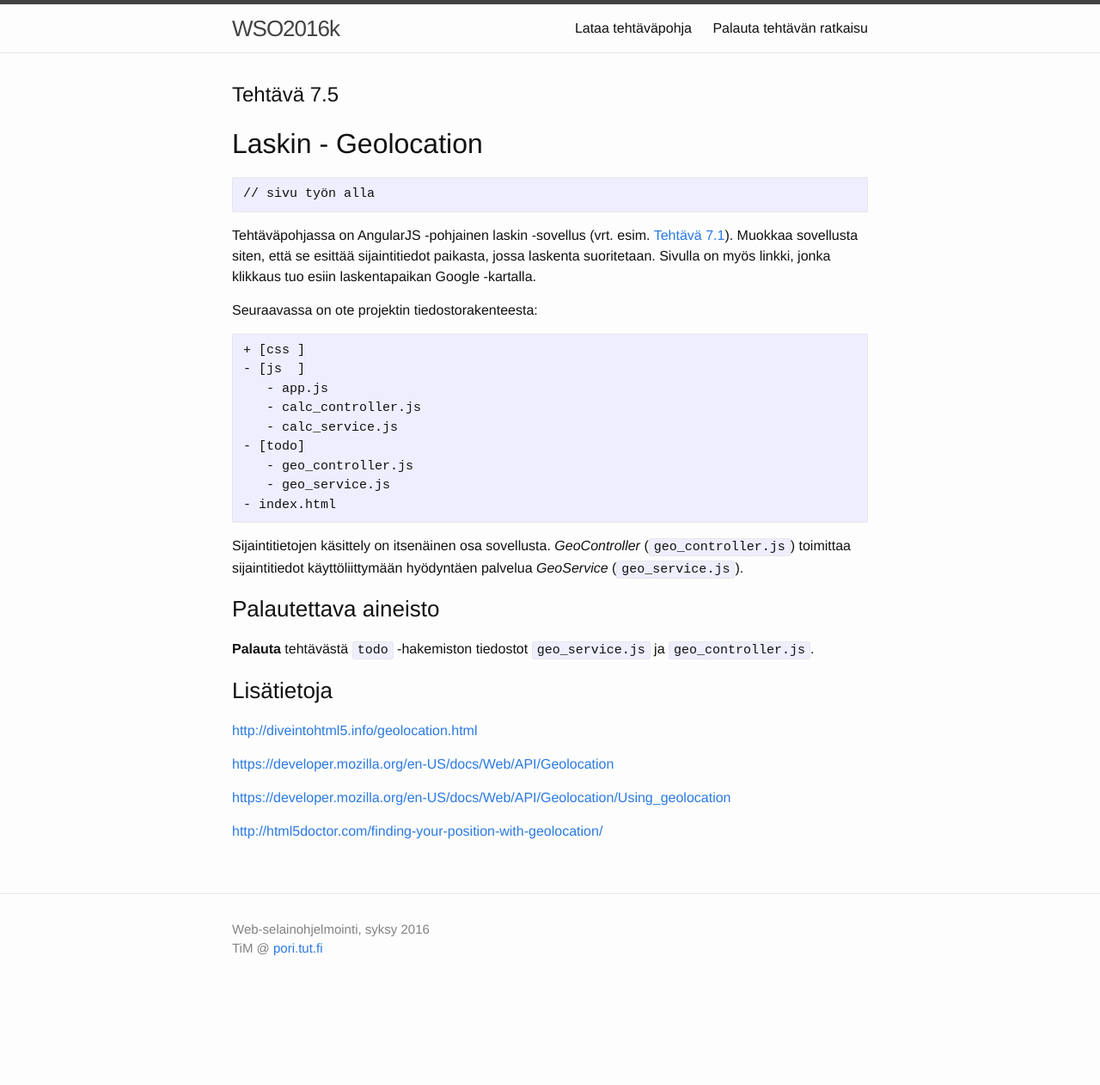
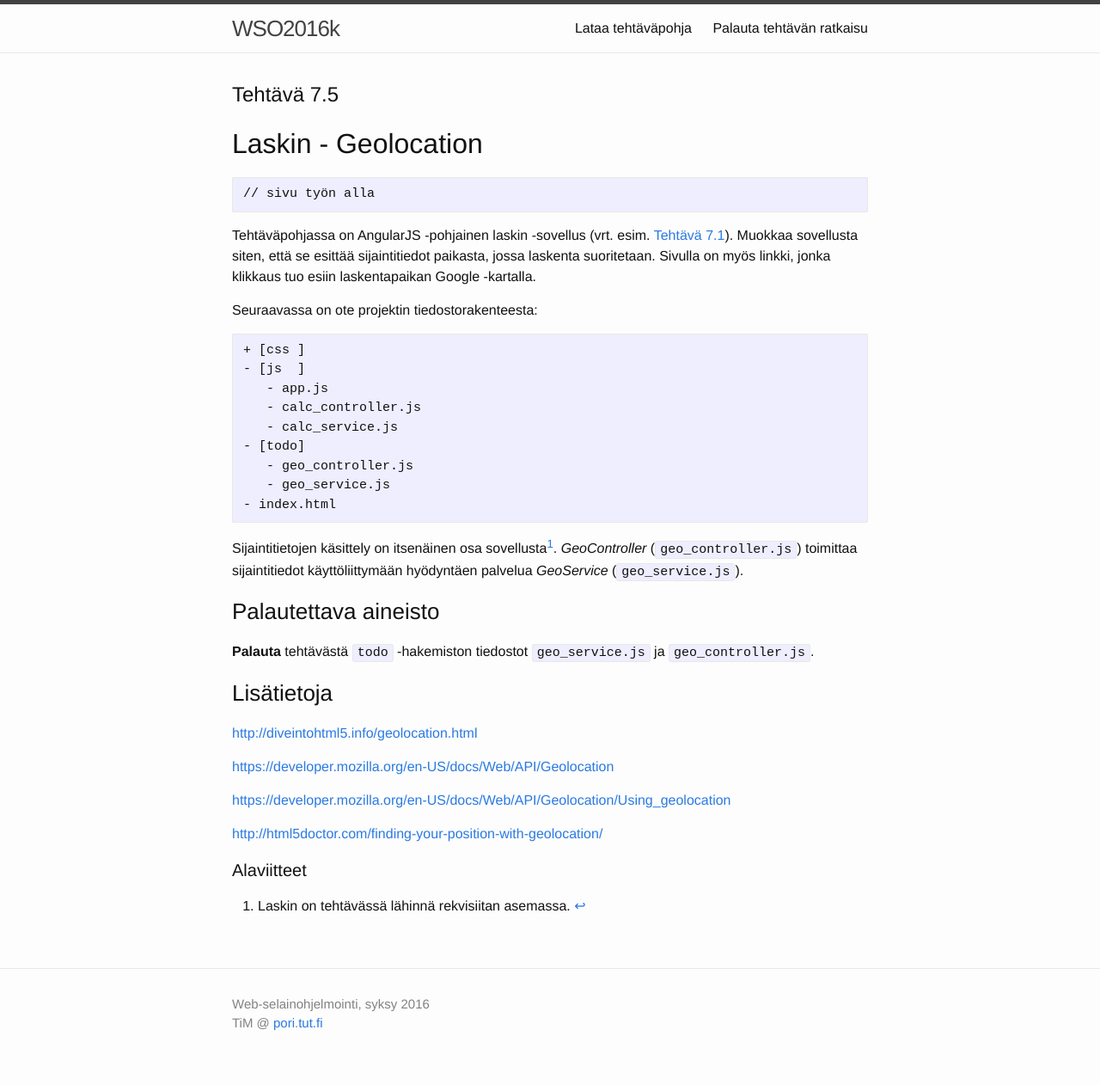
Before and after one commit to timedu/wso, a Jekyll site: the page built from _osa7/tehtava75.md, in a window 1280 px wide. Shown: the whole page at 86% size. Built offline with Jekyll 4.4.1, drawn with Linux system fonts in a browser that asks for light colours; before the commit the page ends 1175 px from its top, so only the background shows below that.

Commit message:
ex61,ex75 footnotes

```diff
--- a/_osa7/tehtava75.md
+++ b/_osa7/tehtava75.md
@@ -27,7 +27,9 @@ Seuraavassa on ote projektin tiedostorakenteesta:
 - index.html
 ~~~
 
-Sijaintitietojen käsittely on itsenäinen osa sovellusta. *GeoController* (`geo_controller.js`) toimittaa sijaintitiedot käyttöliittymään hyödyntäen palvelua *GeoService* (`geo_service.js`).
+Sijaintitietojen käsittely on itsenäinen osa sovellusta[^1]. *GeoController* (`geo_controller.js`) toimittaa sijaintitiedot käyttöliittymään hyödyntäen palvelua *GeoService* (`geo_service.js`).
+
+[^1]: Laskin on tehtävässä lähinnä rekvisiitan asemassa.
 
 ### Palautettava aineisto
 
@@ -42,3 +44,5 @@ Sijaintitietojen käsittely on itsenäinen osa sovellusta. *GeoController* (`geo
 <https://developer.mozilla.org/en-US/docs/Web/API/Geolocation/Using_geolocation>
 
 <http://html5doctor.com/finding-your-position-with-geolocation/>
+
+#### Alaviitteet
```
Also changed, not shown: _osa6/tehtava61.md (+4 -1 lines).
